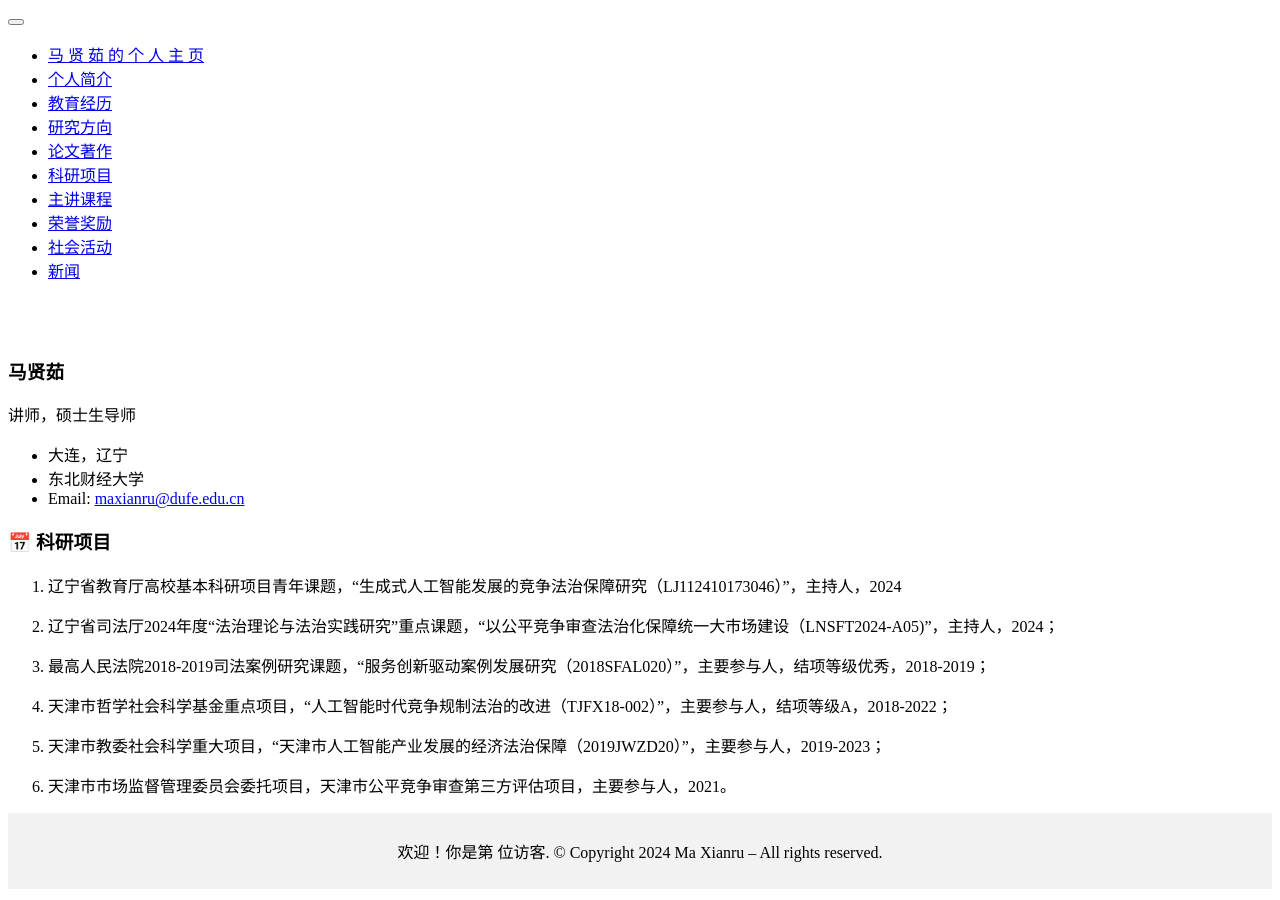
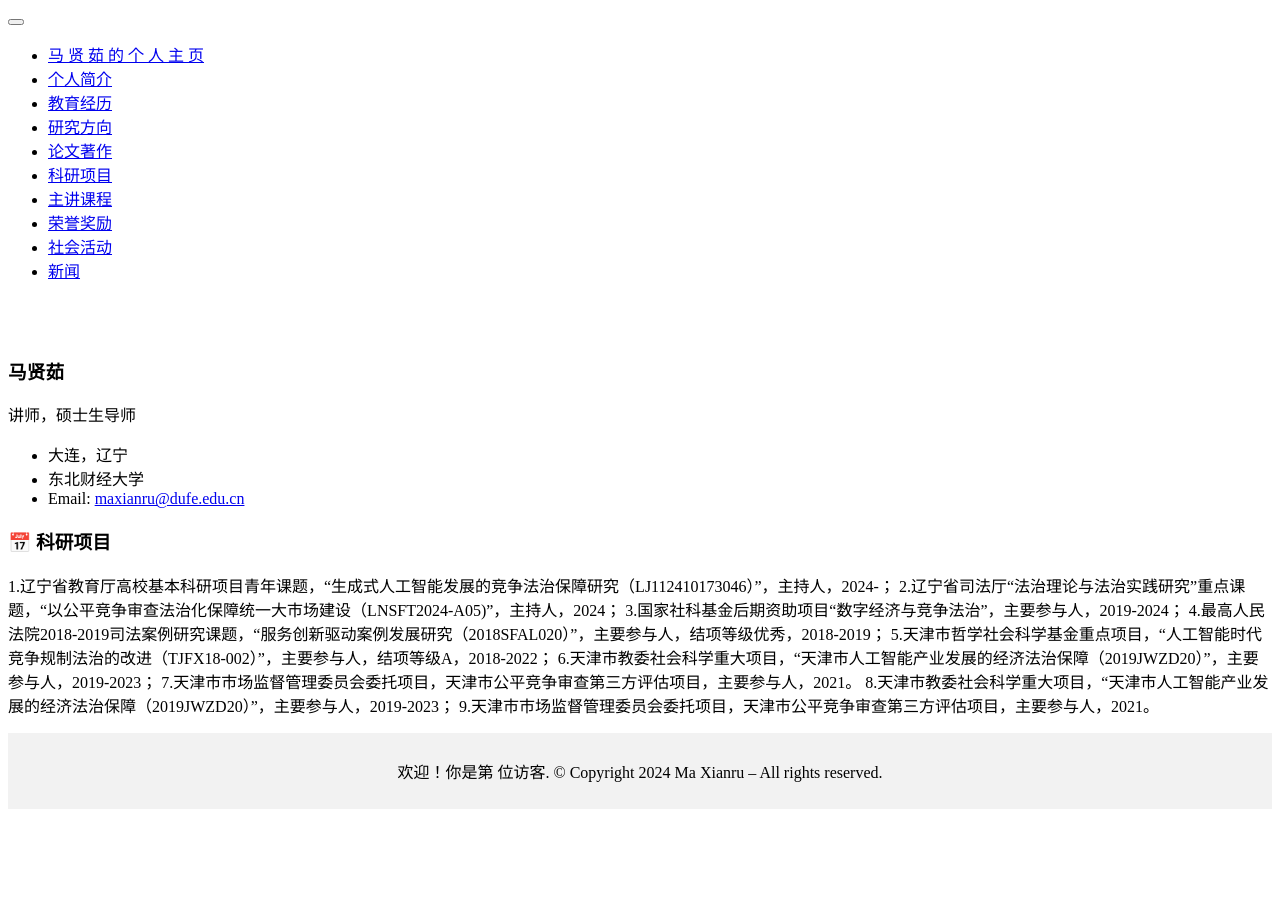
Before and after one commit to maxianru/maxianru.github.io, a Jekyll site: the page built from _pages/includes/projects.md, in a window 1280 px wide. Built offline with Jekyll 4.4.1, drawn with Linux system fonts in a browser that asks for light colours; our own code applies the rules of GitHub Pages for plain Markdown files.

Commit message:
Update projects.md

```diff
--- a/_pages/includes/projects.md
+++ b/_pages/includes/projects.md
@@ -1,13 +1,11 @@
 # 📅 科研项目
 
-1. 辽宁省教育厅高校基本科研项目青年课题，“生成式人工智能发展的竞争法治保障研究（LJ112410173046）”，主持人，2024
-
-2. 辽宁省司法厅2024年度“法治理论与法治实践研究”重点课题，“以公平竞争审查法治化保障统一大市场建设（LNSFT2024-A05)”，主持人，2024；
-
-3. 最高人民法院2018-2019司法案例研究课题，“服务创新驱动案例发展研究（2018SFAL020）”，主要参与人，结项等级优秀，2018-2019；
-
-4. 天津市哲学社会科学基金重点项目，“人工智能时代竞争规制法治的改进（TJFX18-002）”，主要参与人，结项等级A，2018-2022；
-
-5. 天津市教委社会科学重大项目，“天津市人工智能产业发展的经济法治保障（2019JWZD20）”，主要参与人，2019-2023；
-
-6. 天津市市场监督管理委员会委托项目，天津市公平竞争审查第三方评估项目，主要参与人，2021。
+1.辽宁省教育厅高校基本科研项目青年课题，“生成式人工智能发展的竞争法治保障研究（LJ112410173046）”，主持人，2024-；
+2.辽宁省司法厅“法治理论与法治实践研究”重点课题，“以公平竞争审查法治化保障统一大市场建设（LNSFT2024-A05)”，主持人，2024；
+3.国家社科基金后期资助项目“数字经济与竞争法治”，主要参与人，2019-2024；
+4.最高人民法院2018-2019司法案例研究课题，“服务创新驱动案例发展研究（2018SFAL020）”，主要参与人，结项等级优秀，2018-2019；
+5.天津市哲学社会科学基金重点项目，“人工智能时代竞争规制法治的改进（TJFX18-002）”，主要参与人，结项等级A，2018-2022；
+6.天津市教委社会科学重大项目，“天津市人工智能产业发展的经济法治保障（2019JWZD20）”，主要参与人，2019-2023；
+7.天津市市场监督管理委员会委托项目，天津市公平竞争审查第三方评估项目，主要参与人，2021。
+8.天津市教委社会科学重大项目，“天津市人工智能产业发展的经济法治保障（2019JWZD20）”，主要参与人，2019-2023；
+9.天津市市场监督管理委员会委托项目，天津市公平竞争审查第三方评估项目，主要参与人，2021。
```
